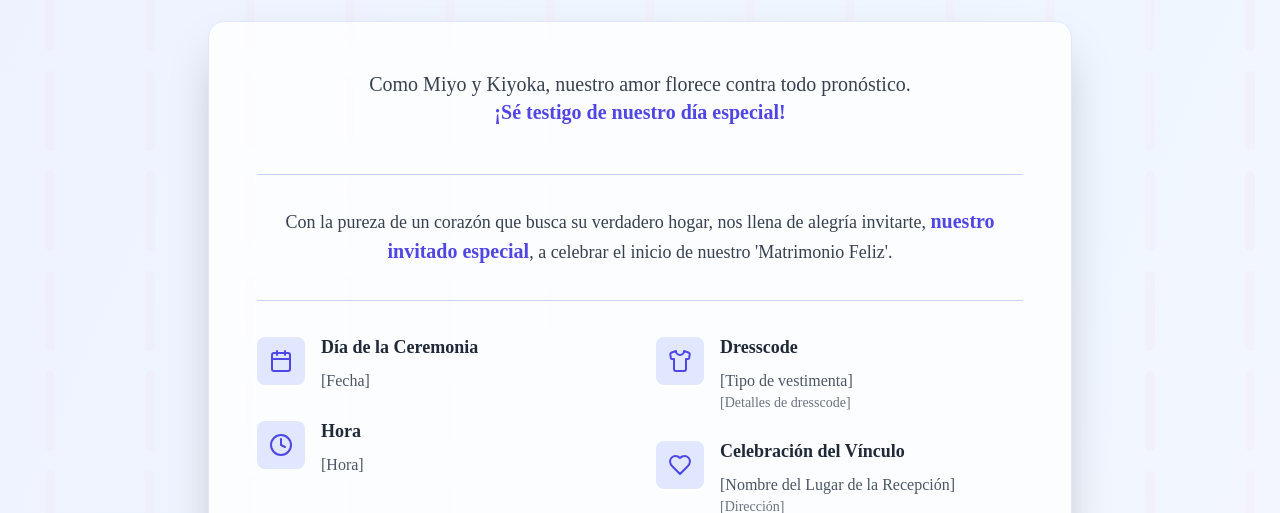
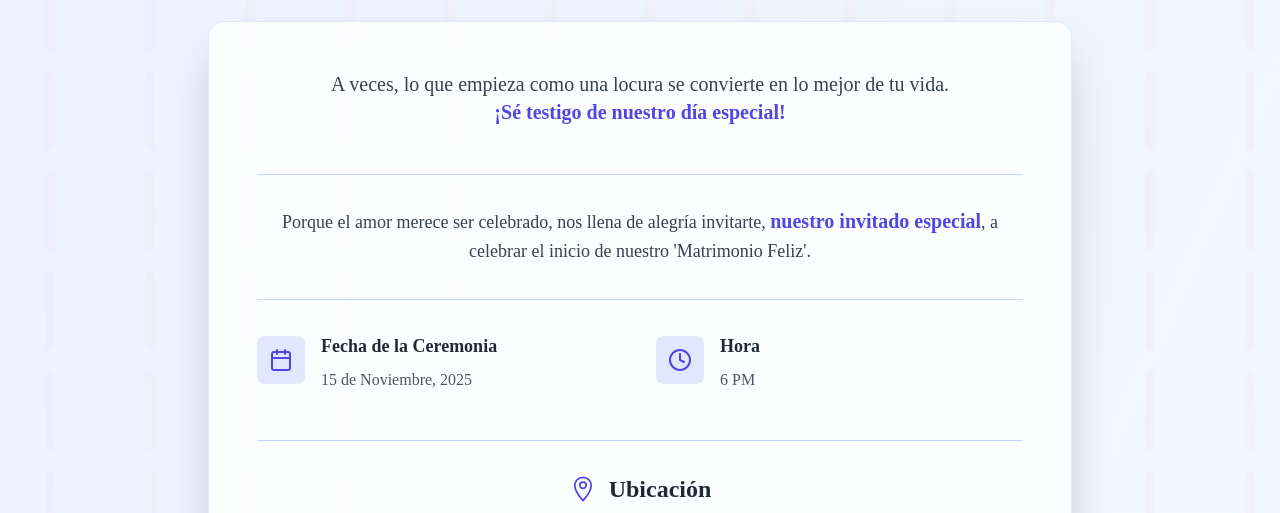
Before and after one commit to carloslp/invitacion-boda, a React (Vite) app: page / in a window 1280 px wide. Shown: the part 439-952 px from the top of the page. Built offline with nearby package versions, Linux system fonts and the light colour scheme; grey boxes are pictures that could not be loaded.

Commit message:
Update wedding invitation text and ceremony details in App component

```diff
--- a/src/App.tsx
+++ b/src/App.tsx
@@ -263,7 +263,7 @@ function App() {
 
             <div className="text-center mb-12">
               <p className="text-lg md:text-xl text-gray-700 leading-relaxed">
-                Como Miyo y Kiyoka, nuestro amor florece contra todo pronóstico.
+                A veces, lo que empieza como una locura se convierte en lo mejor de tu vida.
                 <br />
                 <span className="text-indigo-600 font-semibold">¡Sé testigo de nuestro día especial!</span>
               </p>
@@ -271,7 +271,7 @@ function App() {
 
             <div className="border-t border-b border-indigo-200 py-8 my-8">
               <p className="text-center text-gray-700 text-lg leading-relaxed">
-                Con la pureza de un corazón que busca su verdadero hogar, nos llena de alegría invitarte,{' '}
+                Porque el amor merece ser celebrado, nos llena de alegría invitarte,{' '}
                 <span className="font-semibold text-indigo-600 text-xl">{guestName}</span>, a celebrar el inicio de nuestro 'Matrimonio Feliz'.
               </p>
             </div>
@@ -283,10 +283,14 @@ function App() {
                     <Calendar className="w-6 h-6 text-indigo-600" />
                   </div>
                   <div>
-                    <h3 className="font-semibold text-gray-800 mb-2 text-lg">Día de la Ceremonia</h3>
-                    <p className="text-gray-600">[Fecha]</p>
+                    <h3 className="font-semibold text-gray-800 mb-2 text-lg">Fecha de la Ceremonia</h3>
+                    <p className="text-gray-600">15 de Noviembre, 2025</p>
                   </div>
                 </div>
+
+              </div>
+
+              <div className="space-y-6">
 
                 <div className="flex items-start space-x-4">
                   <div className="mt-1 bg-indigo-100 p-3 rounded-lg">
@@ -294,34 +298,10 @@ function App() {
                   </div>
                   <div>
                     <h3 className="font-semibold text-gray-800 mb-2 text-lg">Hora</h3>
-                    <p className="text-gray-600">[Hora]</p>
-                  </div>
-                </div>
-              </div>
-
-              <div className="space-y-6">
-                <div className="flex items-start space-x-4">
-                  <div className="mt-1 bg-indigo-100 p-3 rounded-lg">
-                    {/* Icono dresscode: ahora usa Shirt de lucide-react */}
-                    <Shirt className="w-6 h-6 text-indigo-600" />
-                  </div>
-                  <div>
-                    <h3 className="font-semibold text-gray-800 mb-2 text-lg">Dresscode</h3>
-                    <p className="text-gray-600">[Tipo de vestimenta]</p>
-                    <p className="text-gray-500 text-sm">[Detalles de dresscode]</p>
+                    <p className="text-gray-600">6 PM</p>
                   </div>
                 </div>
 
-                <div className="flex items-start space-x-4">
-                  <div className="mt-1 bg-indigo-100 p-3 rounded-lg">
-                    <Heart className="w-6 h-6 text-indigo-600" />
-                  </div>
-                  <div>
-                    <h3 className="font-semibold text-gray-800 mb-2 text-lg">Celebración del Vínculo</h3>
-                    <p className="text-gray-600">[Nombre del Lugar de la Recepción]</p>
-                    <p className="text-gray-500 text-sm">[Dirección]</p>
-                  </div>
-                </div>
               </div>
             </div>
 
```
